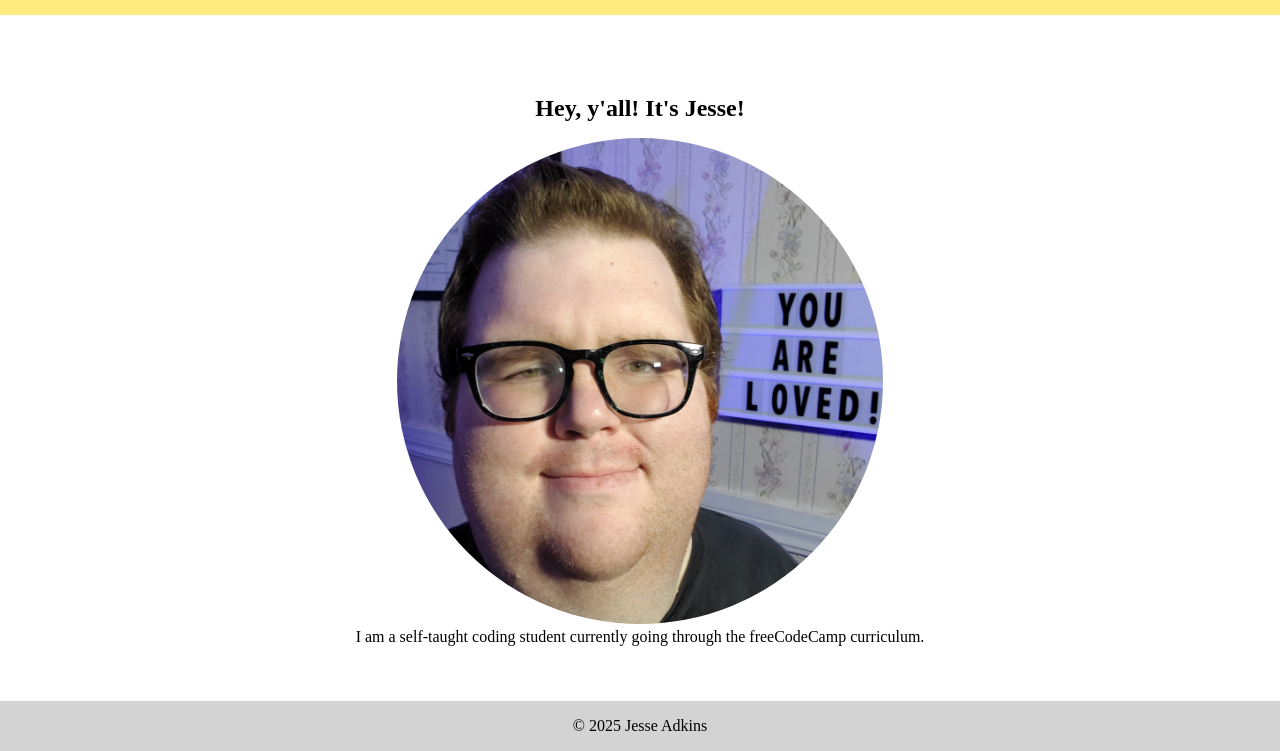
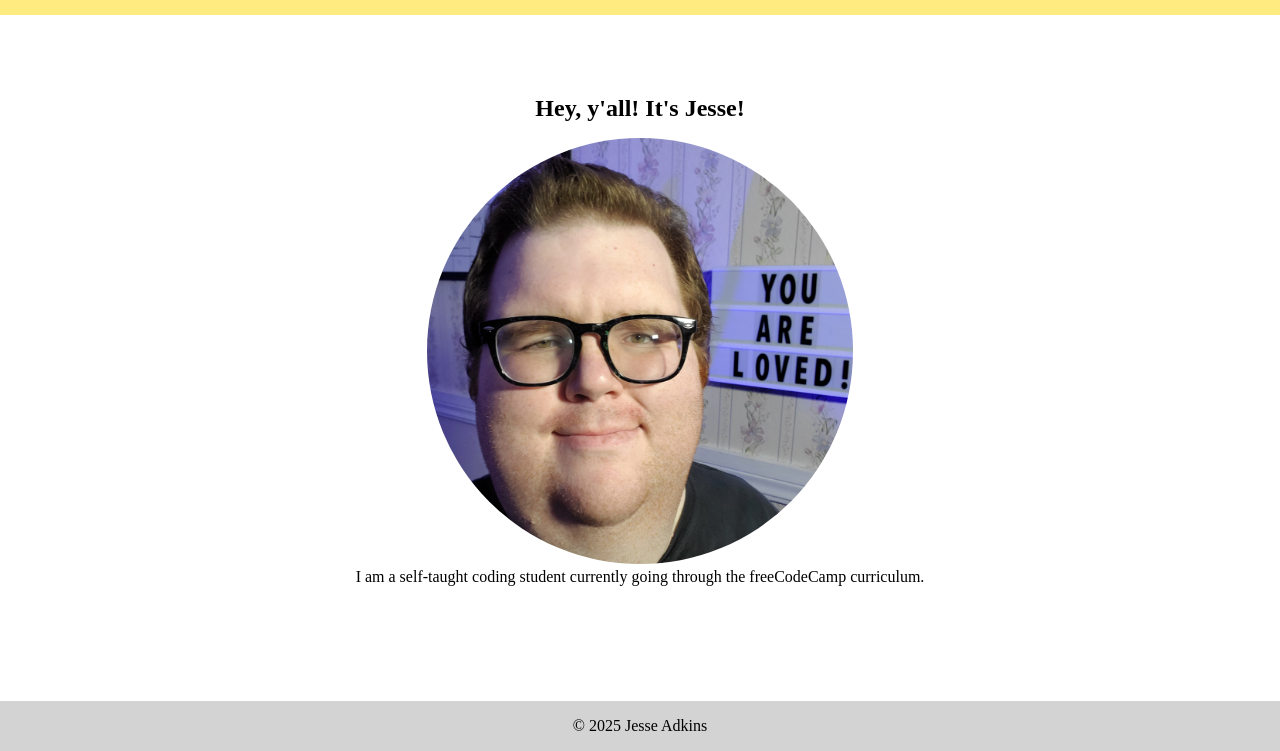
Before and after one commit to JesseAdkins91/jesse-adkins-portfolio, a plain HTML site: page portfolio.html in a window 1280 px wide. Shown: the part 49-800 px from the top of the page. Drawn offline with Linux system fonts and the light colour scheme; a web font is replaced by a local one.

Commit message:
Update styles.css

```diff
--- a/styles.css
+++ b/styles.css
@@ -45,7 +45,7 @@ section h2 {
 }
 
 .headshot img {
-    width: 40%; /* Adjust the width as needed */
+    width: 35%; /* Adjust the width as needed */
     border-radius: 50%; /* Rounded corners */
 }
 
```
